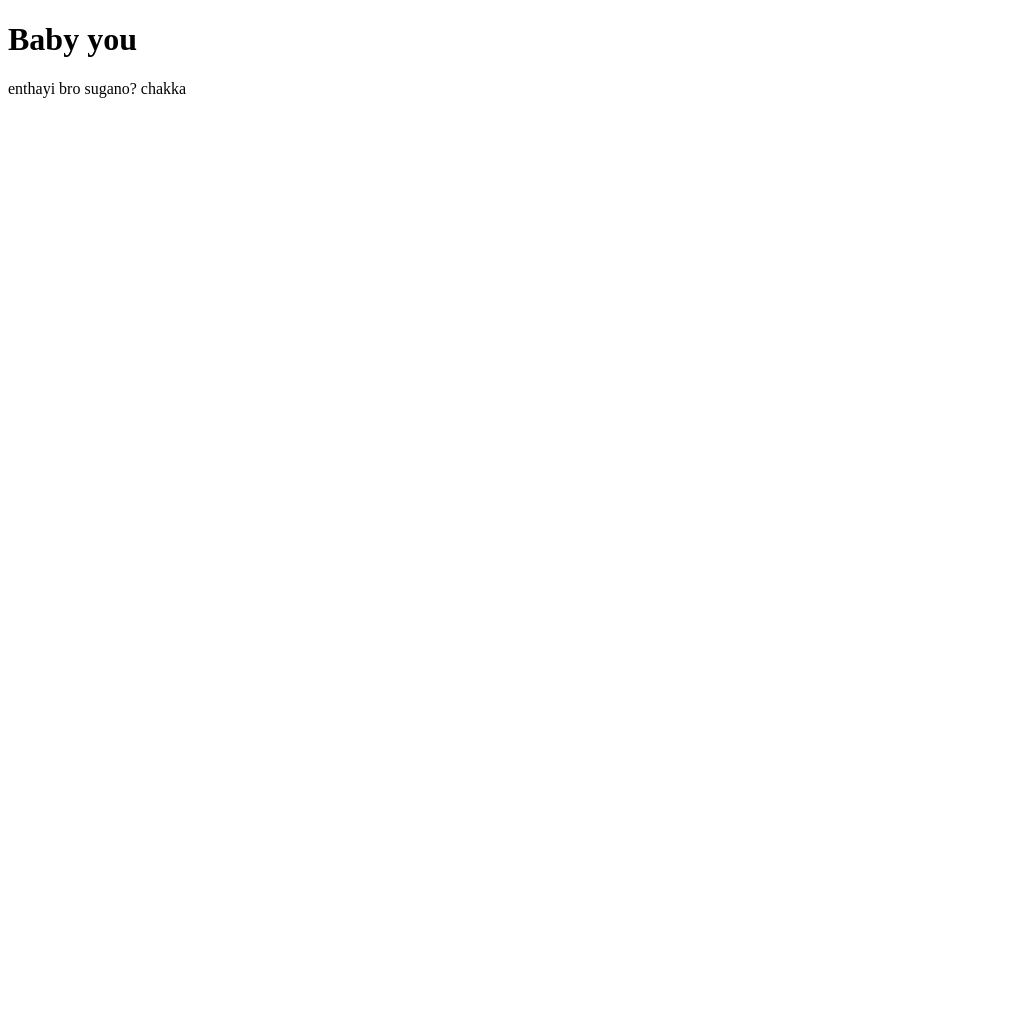
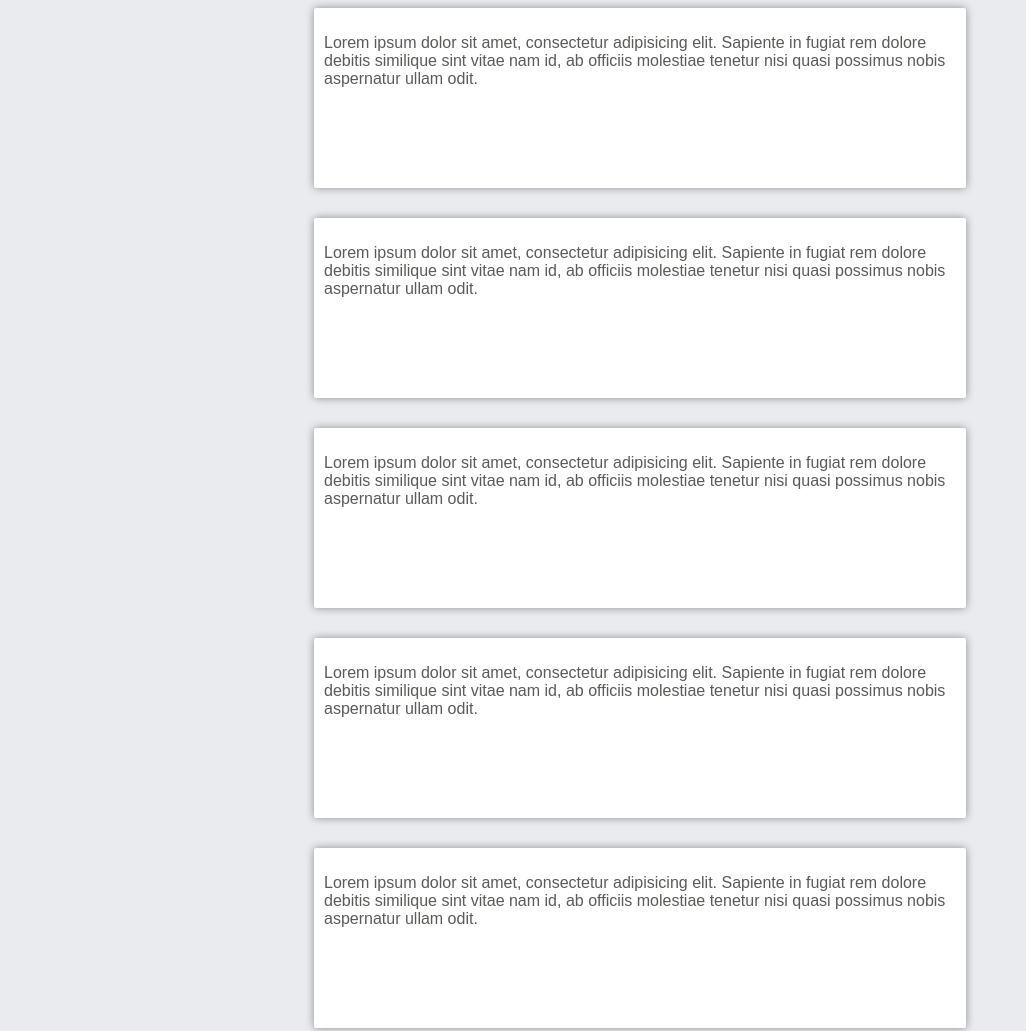
Before and after one commit to jibinkmathew94/rateit_frontend, a React app: page / in a window 1280 px wide. Shown: the top 1031 px of the page, without its empty margins (0-1026 px from the left). Before the commit the page ends 800 px from the top, so only its background shows below. Built offline with nearby package versions, Linux system fonts and the light colour scheme.

Commit message:
First webpage designed

```diff
--- a/package.json
+++ b/package.json
@@ -21,7 +21,9 @@
     "@babel/preset-env": "^7.1.0",
     "@babel/preset-react": "^7.0.0",
     "babel-loader": "^8.0.2",
+    "css-loader": "^1.0.0",
     "html-webpack-plugin": "^3.2.0",
+    "style-loader": "^0.23.0",
     "webpack-cli": "^3.1.0",
     "webpack-dev-server": "^3.1.8"
   }
--- /dev/null
+++ b/src/Card.css
@@ -0,0 +1,3 @@
+.card {
+	border: 1px soild #bcc8d1;
+}
--- a/src/index.html
+++ b/src/index.html
@@ -1,10 +1,10 @@
 <!DOCTYPE html>
 <html>
 <head>
+<meta name=”viewport” content=”width=device-width, initial-scale=1″>
 	<title>React</title>
 </head>
 <body>
-<h1>Baby you</h1>
 <div id = "index"></div>
 </body>
 </html>
--- /dev/null
+++ b/src/js/client.css
@@ -0,0 +1,3 @@
+:global body{
+	background-color: #e9ebee;
+}
--- a/src/js/client.js
+++ b/src/js/client.js
@@ -1,9 +1,21 @@
 import React from "react";
 import ReactDOM from "react-dom";
+import Navbar from "./components/Navbar"
+import Cardholder from "./components/card/Card"
+import styles from "./client.css"
 
-const Index = () => {
-	return <div> enthayi bro sugano? chakka</div>
 
-};
+
+class Index extends React.Component{
+	render(){
+		return(
+			<Cardholder/>
+			// <React.Fragment>
+			// <Navbar/>
+			// <h1>baby baby ohh </h1>
+			// </React.Fragment>
+			)
+	}
+}
 
 ReactDOM.render(<Index/>,document.getElementById("index"));
--- /dev/null
+++ b/src/js/components/Navbar.js
@@ -0,0 +1,20 @@
+import React from "react";
+import ReactDOM from "react-dom";
+
+class Navbar extends React.Component{
+	render(){
+		return(
+			<div>
+				<ul>
+				<li>Home</li>
+				<li>About</li>
+				<li>Contact</li>
+				<li>Profile</li>
+				</ul>
+			</div>
+			)
+	}
+}
+
+
+export default Navbar;
--- /dev/null
+++ b/src/js/components/card/Card.css
@@ -0,0 +1,17 @@
+
+.card {
+	margin:auto;
+	margin-bottom: 30px;
+	padding:10px;
+	font-family: sans-serif;
+	color: #595C57;
+	height: 20vh;
+	width: 50%;
+	border-radius: 2px;
+	box-shadow: 0px 0px 8px 0 rgba(0,0,0,0.4);
+	background-color:#fff
+}
+
+.cardholder{
+	height: 200%;
+}
--- /dev/null
+++ b/src/js/components/card/Card.js
@@ -0,0 +1,34 @@
+import React from "react";
+import ReactDOM from "react-dom";
+import styles from "./Card.css"
+
+	class Card extends React.Component{
+		render(){
+
+
+			return(
+			<div className={styles.card}>
+			<p>Lorem ipsum dolor sit amet, consectetur adipisicing elit. Sapiente in fugiat rem dolore debitis similique sint vitae nam id, ab officiis molestiae tenetur nisi quasi possimus nobis aspernatur ullam odit.</p>
+			</div>
+
+			)
+		}
+	}
+
+
+
+	class Cardholder extends React.Component{
+
+		render(){
+
+			const cards = new Array(9).fill(null).map((e,i)=> <Card key={i}/>);
+
+			return(
+					<div className={styles.cardholder}>
+					{cards}
+					</div>
+				)
+		}
+	}
+
+	export default Cardholder;
--- a/webpack.config.js
+++ b/webpack.config.js
@@ -17,8 +17,23 @@ module.exports = {
         test: /\.js$/,
         exclude: /node_modules/,
         use: {
-          loader: "babel-loader"
+          loader: "babel-loader",
         }
+      },
+      {
+        test:/\.css$/,
+        use: [
+        {
+          loader:'style-loader',
+
+        },
+        {
+          loader:'css-loader',
+          options:{
+            modules:true
+          }
+        }
+        ]
       }
     ]
   },
```
Also changed, not shown: 6 other files.
